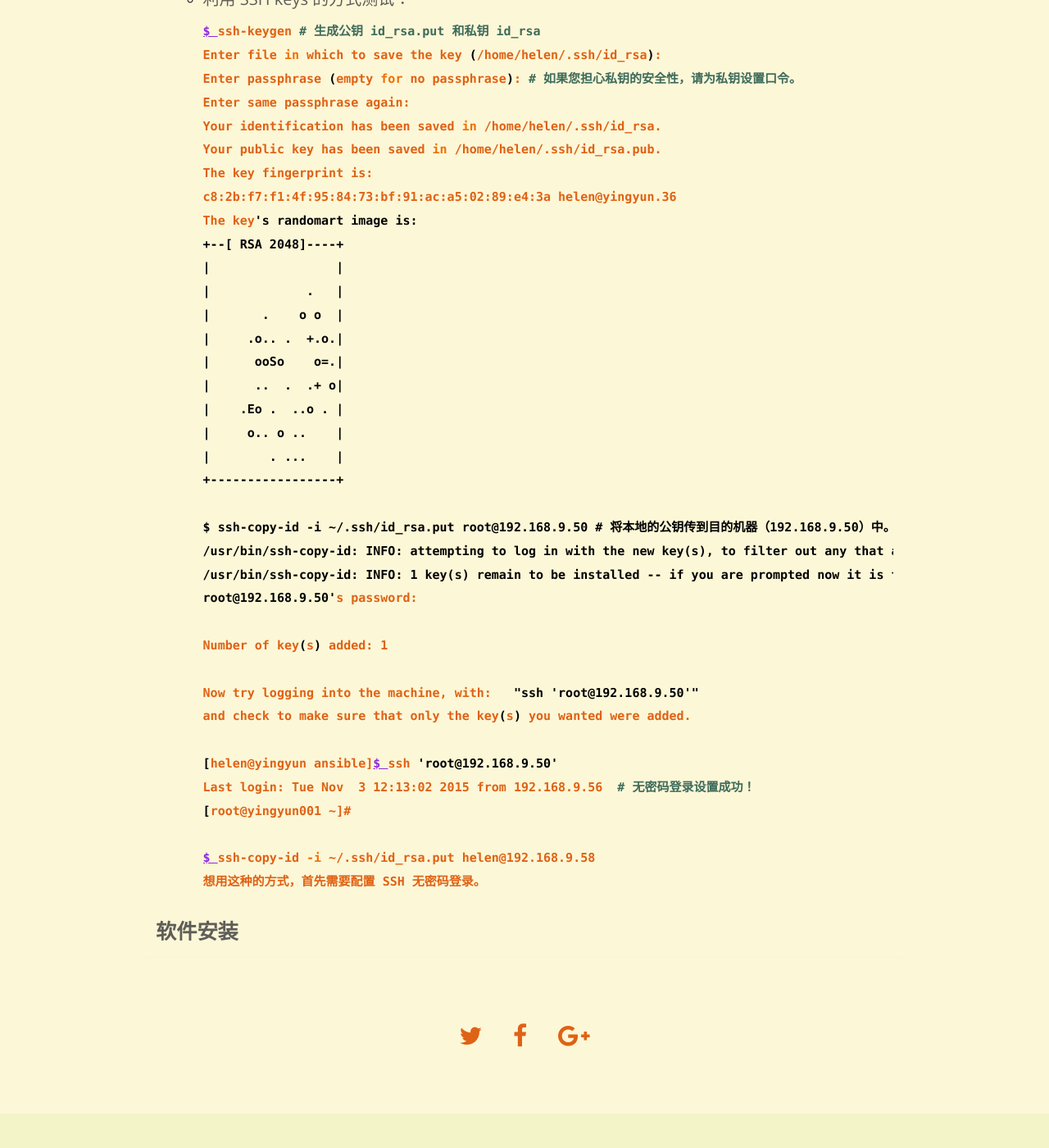
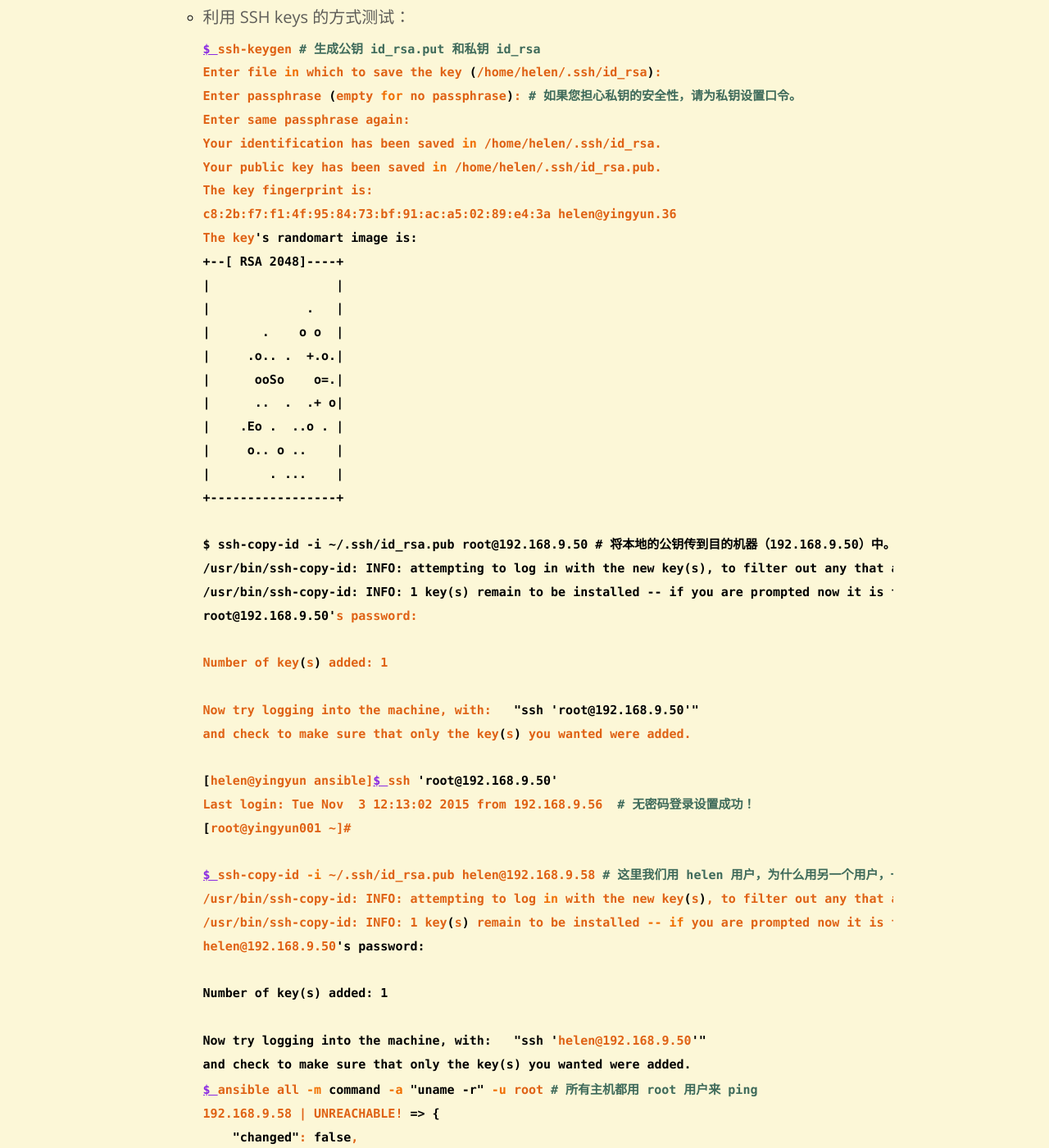
Before and after one commit to yaqi001/yaqi.github.io, a Jekyll site: the page built from _posts/2015-10-23-Ansible 从0到1.md, in a window 1280 px wide and 1400 px high, scrolled down 3285 px. Shown: the whole window at 82% size. Built offline with Jekyll 4.4.1, drawn with Linux system fonts in a browser that asks for light colours; nearby versions of some CDN libraries; some of the changed text lies outside the part shown.

Commit message:
add sth. new

```diff
--- a/_posts/2015-10-23-Ansible 从0到1.md
+++ b/_posts/2015-10-23-Ansible 从0到1.md
@@ -104,6 +104,7 @@
 6. 一切就绪，我们可以来测试一下 ansible 是否安装成功了。
 
    * 利用密码的方式测试：
+
      ~~~ bash
      $ ansible fedora22 -m ping --ask-pass`
      SSH password:
@@ -137,7 +138,7 @@
      |        . ...    |
      +-----------------+
 
-     $ ssh-copy-id -i ~/.ssh/id_rsa.put root@192.168.9.50 # 将本地的公钥传到目的机器（192.168.9.50）中。
+     $ ssh-copy-id -i ~/.ssh/id_rsa.pub root@192.168.9.50 # 将本地的公钥传到目的机器（192.168.9.50）中。
      /usr/bin/ssh-copy-id: INFO: attempting to log in with the new key(s), to filter out any that are already installed
      /usr/bin/ssh-copy-id: INFO: 1 key(s) remain to be installed -- if you are prompted now it is to install the new keys
      root@192.168.9.50's password:
@@ -151,8 +152,55 @@
      Last login: Tue Nov  3 12:13:02 2015 from 192.168.9.56  # 无密码登录设置成功！
      [root@yingyun001 ~]#
 
-     $ ssh-copy-id -i ~/.ssh/id_rsa.put helen@192.168.9.58
-     想用这种的方式，首先需要配置 SSH 无密码登录。
+     $ ssh-copy-id -i ~/.ssh/id_rsa.pub helen@192.168.9.58 # 这里我们用 helen 用户，为什么用另一个用户，一会儿就知道啦
+     /usr/bin/ssh-copy-id: INFO: attempting to log in with the new key(s), to filter out any that are already installed
+     /usr/bin/ssh-copy-id: INFO: 1 key(s) remain to be installed -- if you are prompted now it is to install the new keys
+     helen@192.168.9.50's password:
+
+     Number of key(s) added: 1
+
+     Now try logging into the machine, with:   "ssh 'helen@192.168.9.50'"
+     and check to make sure that only the key(s) you wanted were added.
      ~~~
 
+     ~~~ bash
+     $ ansible all -m command -a "uname -r" -u root # 所有主机都用 root 用户来 ping
+     192.168.9.58 | UNREACHABLE! => {
+         "changed": false,
+         "msg": "ERROR! SSH encountered an unknown error during the connection. We recommend you re-run the command using -vvvv, which will enable SSH debugging output to help diagnose the issue",
+         "unreachable": true
+     }
+     192.168.9.50 | SUCCESS | rc=0 >>
+     3.10.0-123.el7.x86_64
+     ~~~
+
+     ~~~ bash
+     $ ansible all -m command -a "uname -r" -u helen # 所有主机都用 helen 用户来 ping，和上面的对比后您应该明白 -u 的用法了吧！
+     192.168.9.58 | UNREACHABLE! => {
+         "changed": false,
+         "msg": "ERROR! SSH encountered an unknown error during the connection. We recommend you re-run the command using -vvvv, which will enable SSH debugging output to help diagnose the issue",
+         "unreachable": true
+     }
+     192.168.9.50 | SUCCESS | rc=0 >>
+     3.10.0-123.el7.x86_64
+     ~~~
+
+     `-m 后面是模块的名称，这里我们使用的是 command，当然也有其它的模块例如：raw，shell 以及 script`。
 ### 软件安装
+
+* 确保您已经安装了 epel 源，然后进行 ansible 的安装。
+
+  ~~~ bash
+  $ sudo yum -y install ansible
+  ~~~
+
+* 可以自己构建出 rpm 包，然后进行编译。
+  1. `git clone git://github.com/ansible/ansible.git --recursive`
+
+  2. `cd ./ansible`
+
+  3. `make rpm`
+
+  4. `sudo rpm -Uvh ./rpm-build/ansible-*.noarch.rpm` # 记得要安装依赖软件：pyyaml jinja2 nose passlib pycrypto。
+
+  5. 然后就可以用前面将到的方法来测试啦。
```
